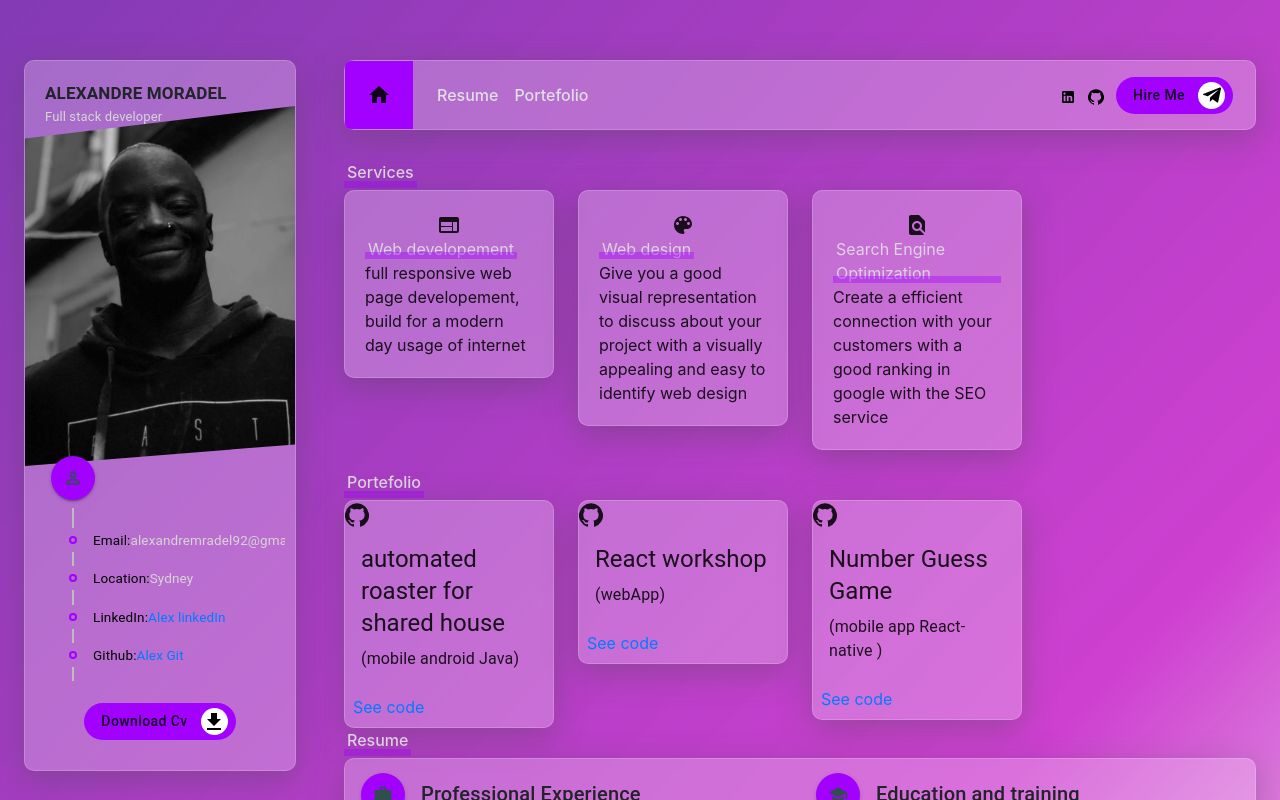
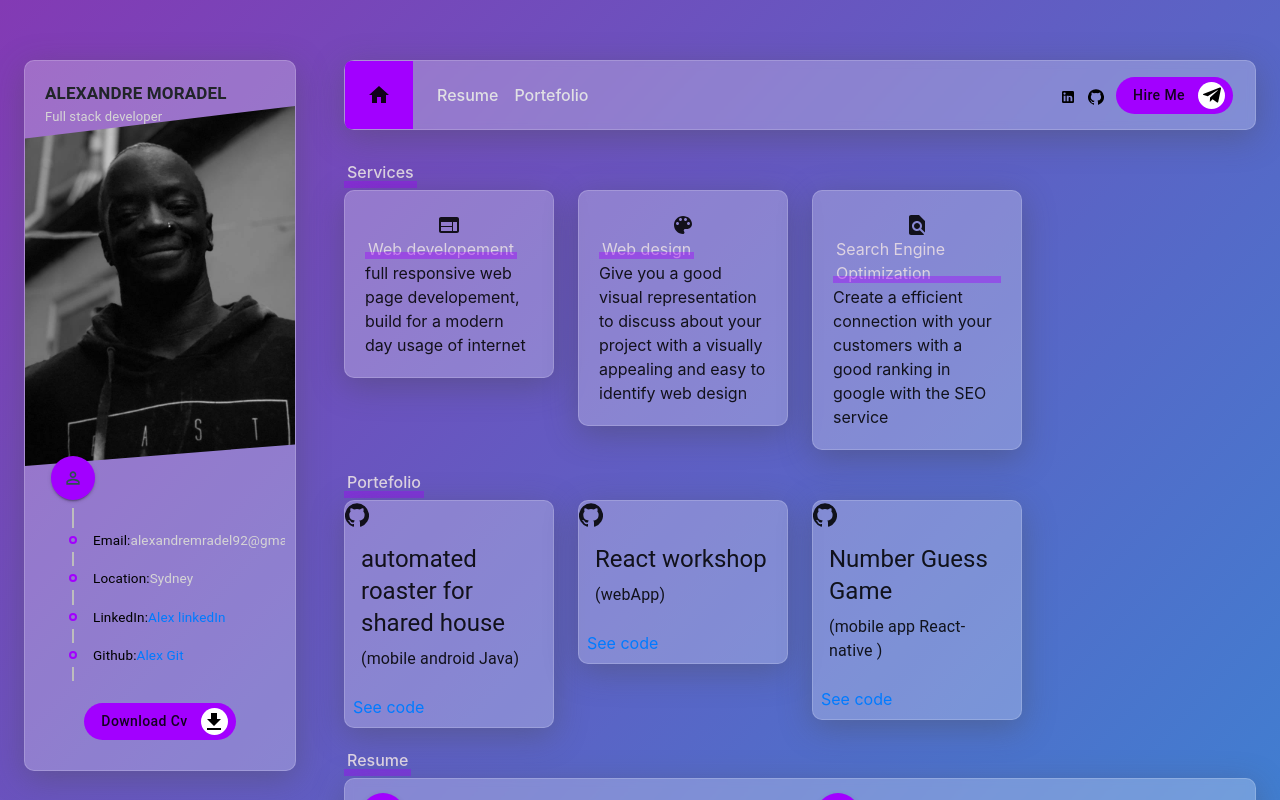
Before and after one commit to MZokko/react-portfolio, a React (Create React App) app: page / in a window 1280 px wide. Shown: the top 800 px of the page. Built offline with nearby package versions, Linux system fonts and the light colour scheme.

Commit message:
ui update

```diff
--- a/src/App.css
+++ b/src/App.css
@@ -13,6 +13,7 @@
 
 .containerMain{
   margin-top: 60px;
+  margin-bottom: 60px;
 }
 
 @media only screen and (max-width: 800px) {
--- a/src/Components/MyGitFeed/MyGitFeed.js
+++ b/src/Components/MyGitFeed/MyGitFeed.js
@@ -1,16 +1,17 @@
-import React from 'react'
+import React from 'react';
 import { Card, Grid } from '@material-ui/core';
 function MyGitFeed() {
   return (
     <>
       <Grid>
-                <Grid  item className='section_title mb_30'>
+        <Grid item className='section_title mb_30'>
           <span></span>
           <h6 className='section_title_text'>Github activity</h6>
         </Grid>
       </Grid>
+      <Grid container spacing={3} className='gridGiTCard'></Grid>
     </>
-    )
+  );
 }
 
-export default MyGitFeed
+export default MyGitFeed;
--- a/src/Components/portefolio/portefolio.css
+++ b/src/Components/portefolio/portefolio.css
@@ -1,5 +1,6 @@
 .portefolioContainer{
     margin-top: 20px;
+    margin-bottom: 20px;
 
 }
 
--- a/src/index.css
+++ b/src/index.css
@@ -6,10 +6,11 @@ body {
     'Ubuntu', 'Cantarell', 'Fira Sans', 'Droid Sans', 'Helvetica Neue',
     sans-serif;
     background: rgb(131,58,180);
-background: -moz-linear-gradient(133deg, rgba(131,58,180,1) 0%, rgba(201,45,204,0.9094012605042017) 66%, rgba(247,240,245,0.9682247899159664) 100%);
-background: -webkit-linear-gradient(133deg, rgba(131,58,180,1) 0%, rgba(201,45,204,0.9094012605042017) 66%, rgba(247,240,245,0.9682247899159664) 100%);
-background: linear-gradient(133deg, rgba(131,58,180,1) 0%, rgba(201,45,204,0.9094012605042017) 66%, rgba(247,240,245,0.9682247899159664) 100%);
-filter: progid:DXImageTransform.Microsoft.gradient(startColorstr="#833ab4",endColorstr="#f7f0f5",GradientType=1);}
+    background: -moz-linear-gradient(133deg, rgba(131,58,180,1) 0%, rgba(45,114,204,0.9094012605042017) 76%, rgba(123,176,177,0.7161239495798319) 100%);
+    background: -webkit-linear-gradient(133deg, rgba(131,58,180,1) 0%, rgba(45,114,204,0.9094012605042017) 76%, rgba(123,176,177,0.7161239495798319) 100%);
+    background: linear-gradient(133deg, rgba(131,58,180,1) 0%, rgba(45,114,204,0.9094012605042017) 76%, rgba(123,176,177,0.7161239495798319) 100%);
+    filter: progid:DXImageTransform.Microsoft.gradient(startColorstr="#833ab4",endColorstr="#7bb0b1",GradientType=1);
+}
 
 code {
   font-family: source-code-pro, Menlo, Monaco, Consolas, 'Courier New',
```
Lines whose indentation alone changed are shown as unchanged.
